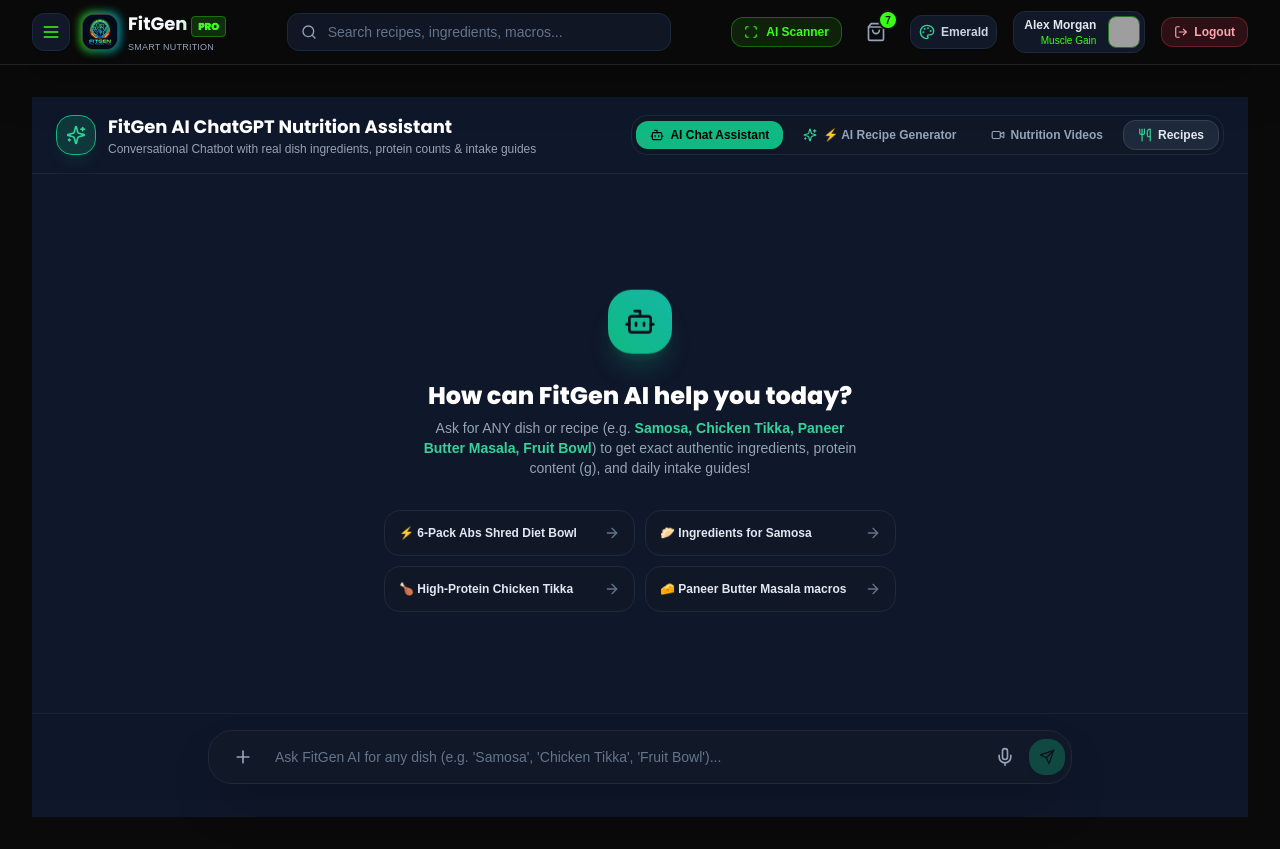
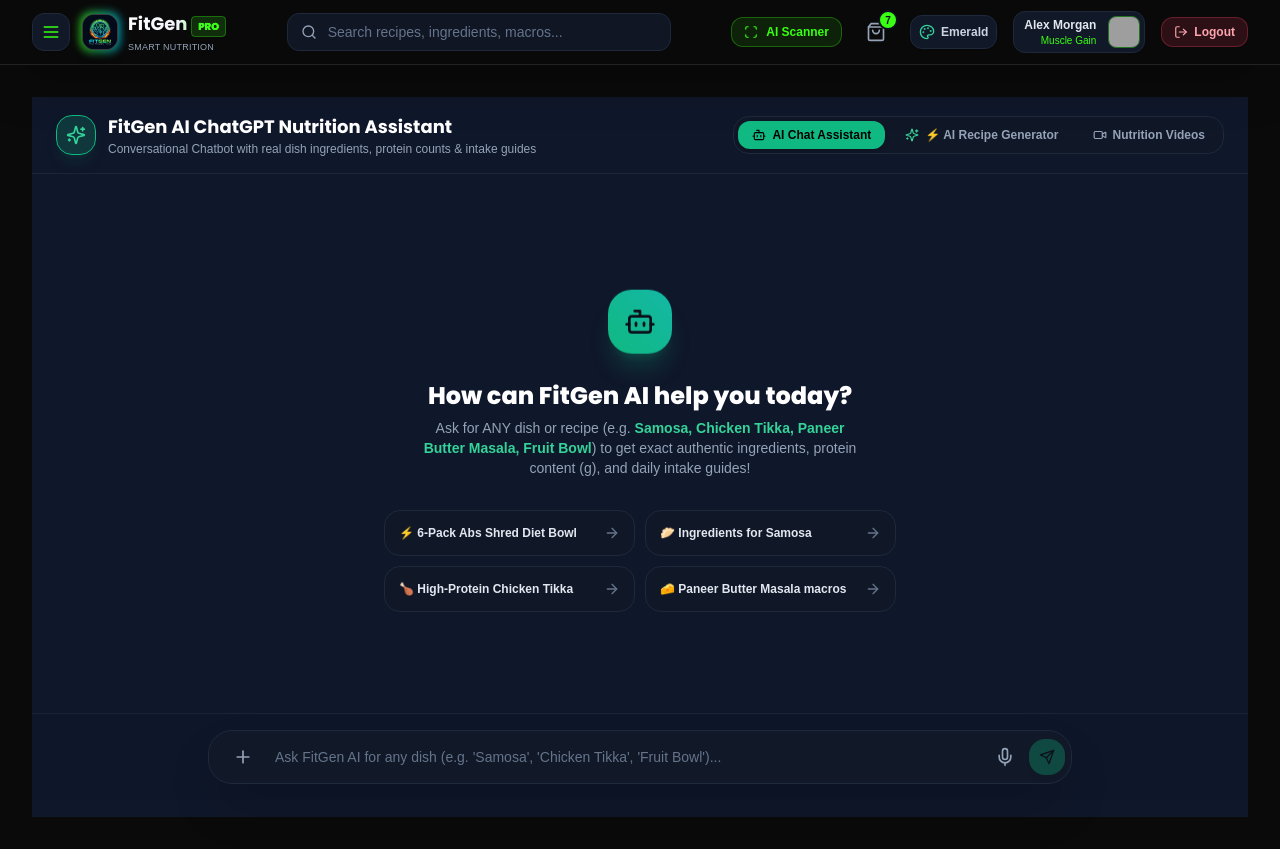
Before and after one commit to 4mh24cs411-ops/prasadpro, a React (Vite) app: page /ingredient-scanner in a window 1280 px wide. Built offline with nearby package versions, Linux system fonts and the light colour scheme; sample sign-in values are in the browser's storage; grey boxes are pictures that could not be loaded.

Commit message:
Consolidate Recipe Generator into AI Ingredient & Recipe Scanner feature and update navigation

```diff
--- a/src/App.jsx
+++ b/src/App.jsx
@@ -32,7 +32,7 @@
         <Route path="/meal-planner" element={<MealPlannerPage />} />
         <Route path="/ingredient-scanner" element={<IngredientScannerPage />} />
         <Route path="/nutrition-videos" element={<NutritionVideosPage />} />
-        <Route path="/recipes" element={<RecipesPage />} />
+        <Route path="/recipes" element={<Navigate to="/ingredient-scanner" replace />} />
         <Route path="/grocery" element={<GroceryListPage />} />
         <Route path="/tracker" element={<NutritionTrackerPage />} />
         <Route path="/profile" element={<ProfilePage />} />
--- a/src/components/Navbar.jsx
+++ b/src/components/Navbar.jsx
@@ -48,8 +48,7 @@
   const navItems = [
     { path: '/dashboard', label: 'Dashboard', icon: LayoutDashboard },
     { path: '/meal-planner', label: 'Meal Planner', icon: CalendarDays, badge: 'AI' },
-    { path: '/ingredient-scanner', label: 'Ingredient Scanner', icon: Scan, badge: 'OCR' },
-    { path: '/recipes', label: 'Recipe Generator', icon: UtensilsCrossed },
+    { path: '/ingredient-scanner', label: 'AI Ingredient & Recipe Scanner', icon: Scan, badge: 'OCR' },
     {
       path: '/grocery',
       label: 'Grocery List',
--- a/src/pages/IngredientScannerPage.jsx
+++ b/src/pages/IngredientScannerPage.jsx
@@ -500,13 +500,6 @@
               <span className="hidden sm:inline">Clear Chat</span>
             </button>
           )}
-
-          <button
-            onClick={() => navigate('/recipes')}
-            className="px-3.5 py-1.5 rounded-xl bg-slate-800 hover:bg-slate-700 text-slate-200 border border-slate-700 font-bold text-xs flex items-center gap-1.5 transition-all hidden md:flex cursor-pointer whitespace-nowrap"
-          >
-            <Utensils className="w-3.5 h-3.5 text-emerald-400" /> Recipes
-          </button>
         </div>
       </div>
 
```
